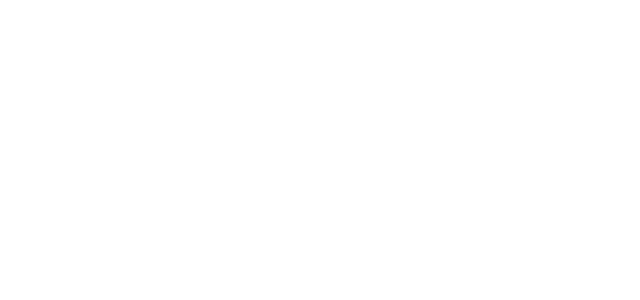
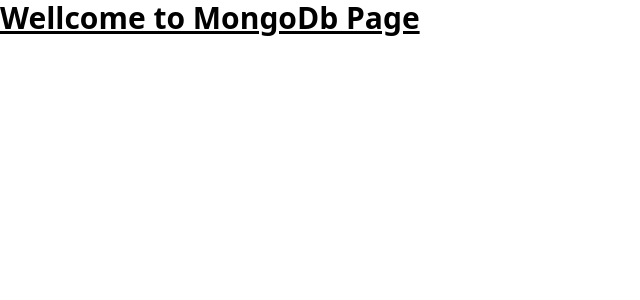
Before and after one commit to ThisIsMyName678/fullstackUniversity, a React (Vite) app: page /MongoDb in a window 1280 px wide. Before the commit this address had no page. Shown: the top 300 px of the page, without its empty margins (0-640 px from the left). Built offline with nearby package versions, Linux system fonts and the light colour scheme.

Commit message:
Initial commit on feature/mongodb-page

```diff
--- a/src/App.tsx
+++ b/src/App.tsx
@@ -1,6 +1,7 @@
-import {BrowserRouter, Routes , Route} from 'react-router-dom';
+import { BrowserRouter, Routes, Route } from 'react-router-dom';
 import Home from './pages/home';
 import Example from './pages/example';
+import MongoDb from './pages/MongoDb';
 
 function App() {
   return (
@@ -10,6 +11,9 @@
           <Route path='/' element={<Home />} />
           <Route path='/example' element={<Example />} />
         </Routes>
+        <Routes>
+          <Route path='/MongoDb' element={<MongoDb />} />
+        </Routes>
       </BrowserRouter>
     </>
   )
--- /dev/null
+++ b/src/pages/MongoDb.tsx
@@ -0,0 +1,11 @@
+import React from 'react'
+
+function MongoDb() {
+    return (
+        <h1 className="text-3xl font-bold underline">
+            Wellcome to MongoDb Page
+        </h1>
+    )
+}
+
+export default MongoDb
```
Also changed, not shown: 1 other file (tests, documents, lock files or other folders).
